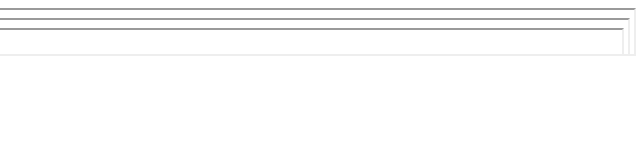
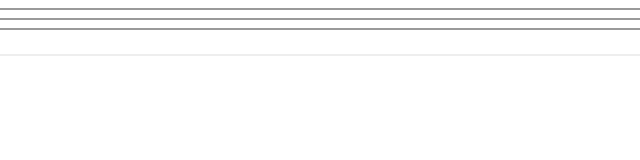
Before and after one commit to jessa541/jessa541.github.io, a plain HTML site: page index.html in a window 1280 px wide. Shown: the full height of the page, 640-1280 px from the left. Drawn offline with Linux system fonts and the light colour scheme.

Commit message:
Update index.html

```diff
--- a/index.html
+++ b/index.html
@@ -1,6 +1,6 @@
 <!DOCTYPE html>
 <html>
 <body>
-<iframe src="http://localhost:8050" width=100% height=44rem>
+<iframe src="http://localhost:8050" width=1280 height=44rem>
 </body>
 </html>
```
